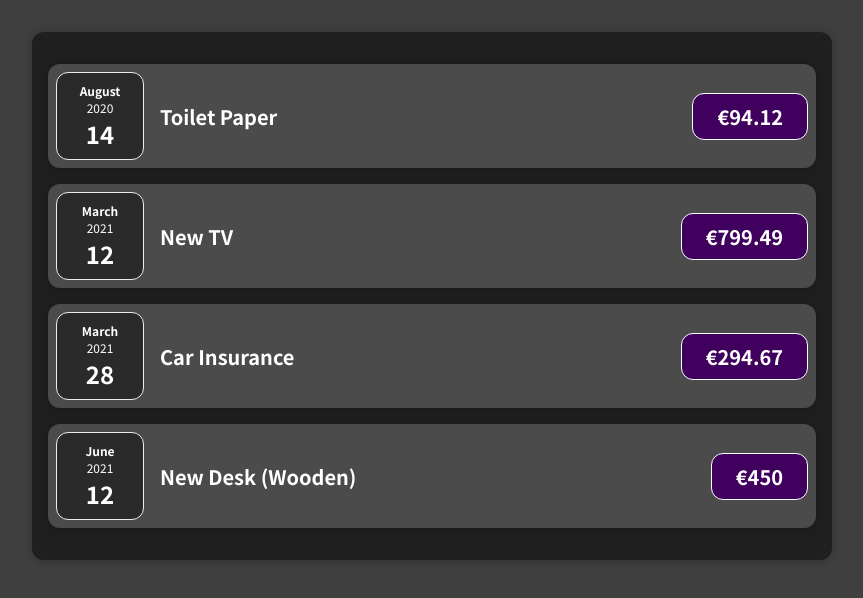
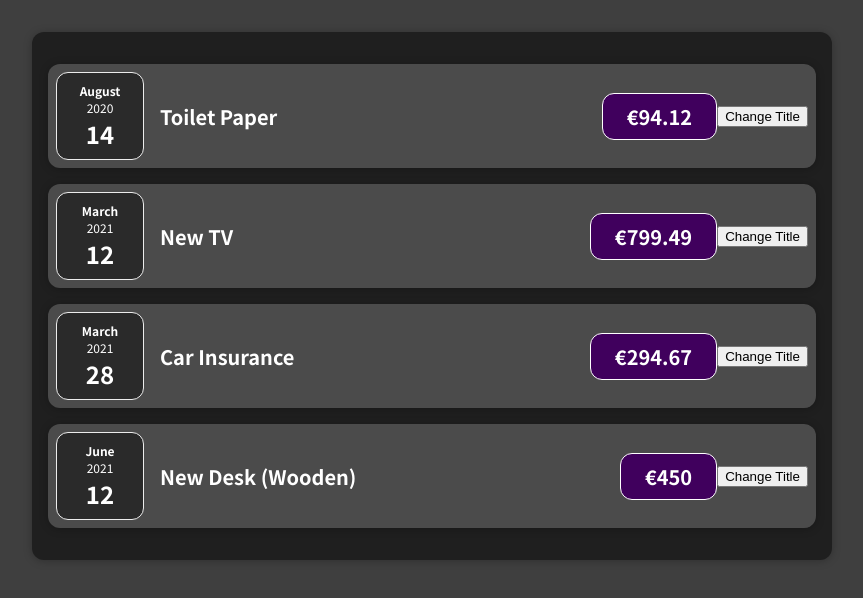
Before and after one commit to MarioSamperi75/React-Complete-Guide, a JavaScript app: page / in a window 1280 px wide. Shown: the top 598 px of the page, without its empty margins (208-1071 px from the left). Built offline with nearby package versions, Linux system fonts and the light colour scheme.

Commit message:
listener test

```diff
--- a/src/components/Expenses/ExpenseItem.js
+++ b/src/components/Expenses/ExpenseItem.js
@@ -2,7 +2,16 @@ import "./ExpenseItem.css";
 import ExpenseDate from "./ExpenseDate";
 import Card from "../UI/Card";
 
+// we test a button element to show how to trigg an event
+// onClick could just have an anonimous function, but it's better to create a function (clickHandler)
+// and invoke it from onClick: no too much logic in the JSX!
+// No parentesis () efter clickHandler (22). The function doesn't have to start right away, but just "on click"!!!
+
 const ExpenseItem = (props) => {
+  const clickHandler = () => {
+    console.log("Clicked!!!");
+  };
+
   return (
     <Card className="expense-item">
       <ExpenseDate date={props.date} />
@@ -10,6 +19,7 @@ const ExpenseItem = (props) => {
         <h2>{props.title}</h2>
         <div className="expense-item__price">€{props.amount}</div>
       </div>
+      <button onClick={clickHandler}>Change Title</button>
     </Card>
   );
 };
```
Also changed, not shown: 1 other file (tests, documents, lock files or other folders).
